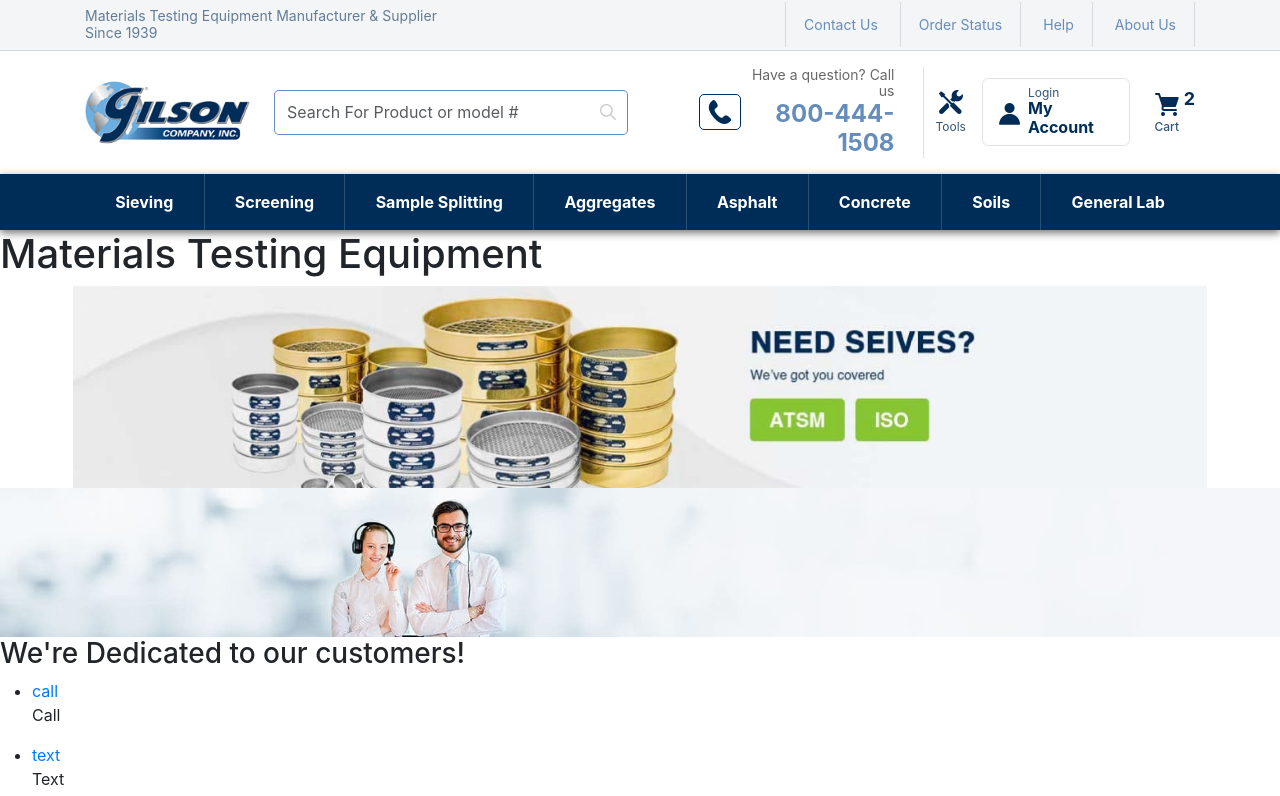
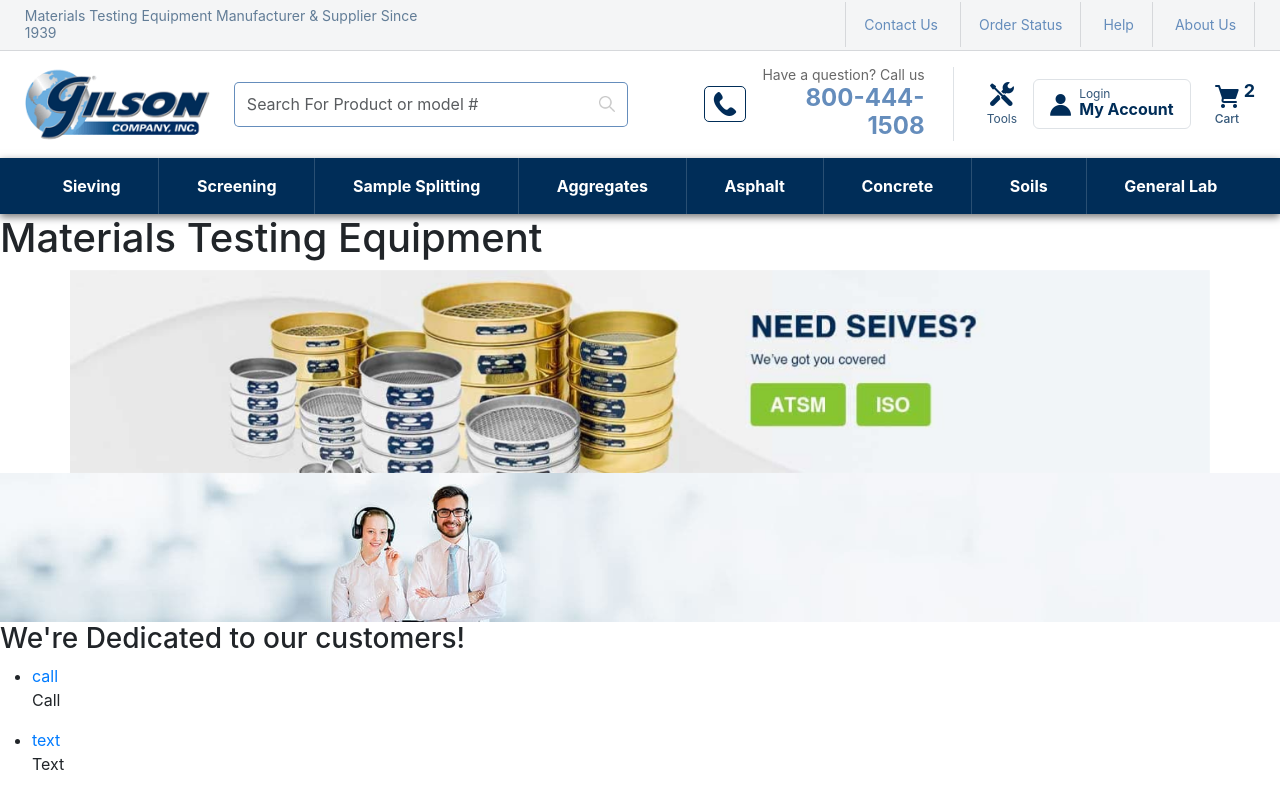
Before and after one commit to anna-bars/gilston, a React (Vite) app: page /shop in a window 1280 px wide. Shown: the top 796 px of the page. Built offline with nearby package versions, Linux system fonts and the light colour scheme; the HTML template or start-up script is replaced by a standard one.

Commit message:
fix(container): revert to Bootstrap standard width

```diff
--- a/src/App.css
+++ b/src/App.css
@@ -185,13 +185,6 @@
 input[type='number'],
 textarea{ font-size: 16px;}
 
-.container {
-    width: 98%;
-    padding-right: 15px;
-    padding-left: 15px;
-    margin-right: auto;
-    margin-left: auto
-}
 
 
 /* 🍀🍀🍀🍀🍀 */
--- a/src/components/Layout/Header/BottomHeader.tsx
+++ b/src/components/Layout/Header/BottomHeader.tsx
@@ -42,7 +42,7 @@
             backgroundColor: styles.colors.textBlue,
             boxShadow: '0 3px 8px rgba(115,116,118,1)',
         }}>
-            <div className="container">
+            <div className="container" style={{ maxWidth: '98%'}}>
                 <div className="row">
                     <div className="col-md-12">
                         {/* Desktop Menu */}
--- a/src/components/Layout/Header/Header.tsx
+++ b/src/components/Layout/Header/Header.tsx
@@ -17,7 +17,7 @@
             <div className="col-md-12 p-0">
 
               <div className="top-header">
-                <div className="container">
+                <div className="container" style={{ maxWidth: '98%'}}>
                   <div className="row align-items-center">
                     <div className="col-md-4">
                       <div className="top-header-title">
@@ -79,7 +79,7 @@
               </div>
 
               <div className="middle-header">
-                <div className="container">
+                <div className="container" style={{ maxWidth: '98%'}}>
                   <div className="row align-items-center">
                     <div className="col-lg-6 col-md-12 d-1024-full">
                       <div className="row align-items-center">
@@ -240,7 +240,7 @@
               </div>
 
               <div className="bottom-header">
-                <div className="container">
+                <div className="container" style={{ maxWidth: '98%'}}>
                   <div className="row">
                     <div className="col-md-12">
                       <div className="menu-list d-1024-none d-lg-block d-none">
--- a/src/components/Layout/Header/MegaMenu.tsx
+++ b/src/components/Layout/Header/MegaMenu.tsx
@@ -7,7 +7,7 @@
     top: '100%',
     left: 0,
     right: 0,
-    width: '85%',
+    width: '98%',
     zIndex: 1000,
     backgroundColor: '#fff',
     boxShadow: '0 4px 8px rgba(0,0,0,0.1)',
--- a/src/components/Layout/Header/MiddleHeader.tsx
+++ b/src/components/Layout/Header/MiddleHeader.tsx
@@ -24,7 +24,7 @@
 
     return (
         <div className="py-3 bg-white">
-            <div className="container">
+            <div className="container"  style={{ maxWidth: '98%'}}>
                 <div className="row align-items-center">
                     <div className="col-lg-6 col-md-12">
                         <div className="row align-items-center">
--- a/src/components/Layout/Header/TopHeader.tsx
+++ b/src/components/Layout/Header/TopHeader.tsx
@@ -20,7 +20,7 @@
 
     return (
         <div className="d-none d-md-block position-relative" style={{ backgroundColor: styles.colors.bgTop, borderBottom: `1px solid ${styles.colors.borderGrey}`, zIndex: 9999 }}>
-            <div className="container">
+            <div className="container" style={{ maxWidth: '98%'}}>
                 <div className="row align-items-center">
                     <div className="col-md-4">
                         <div className="py-2">
```
